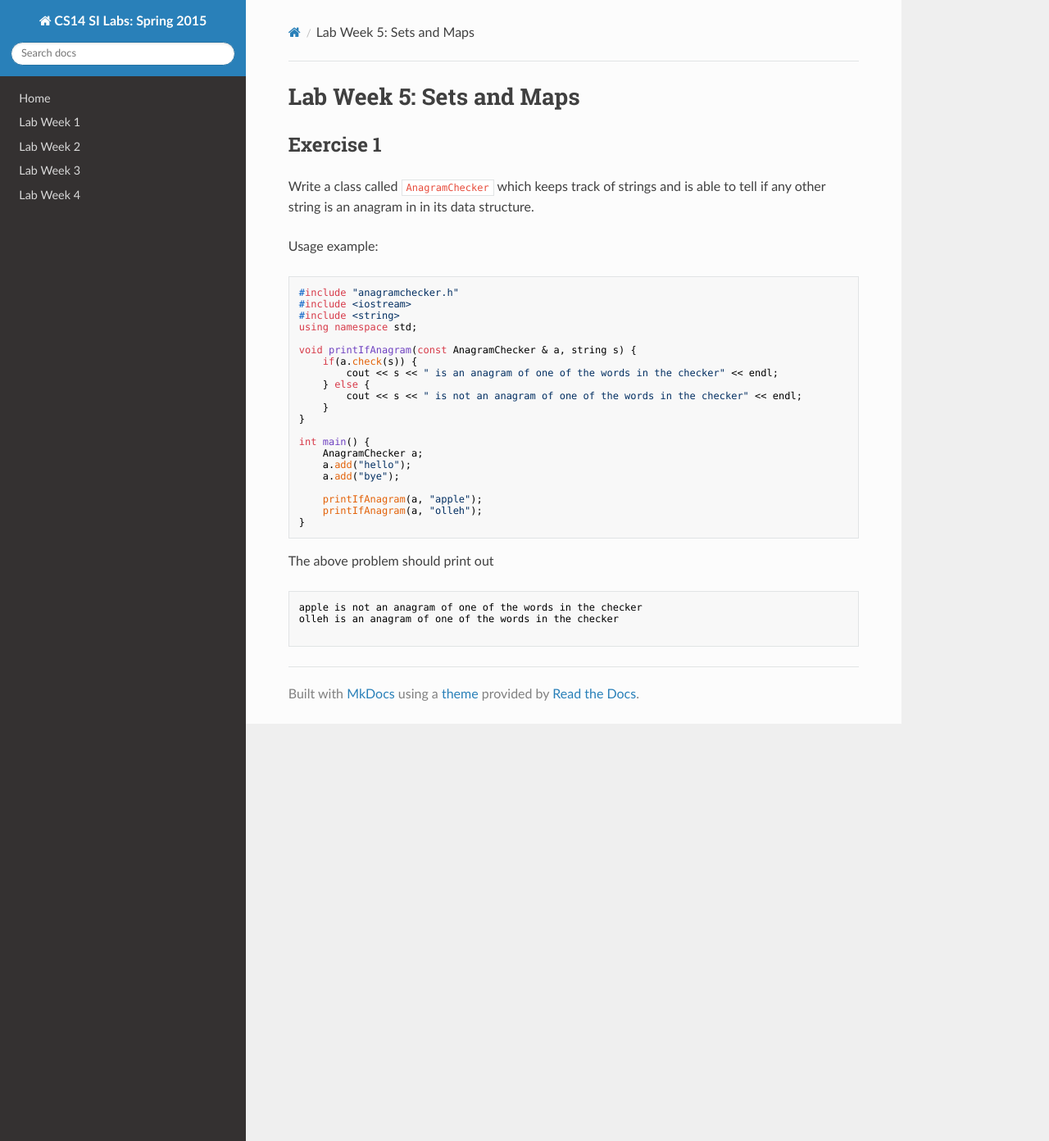
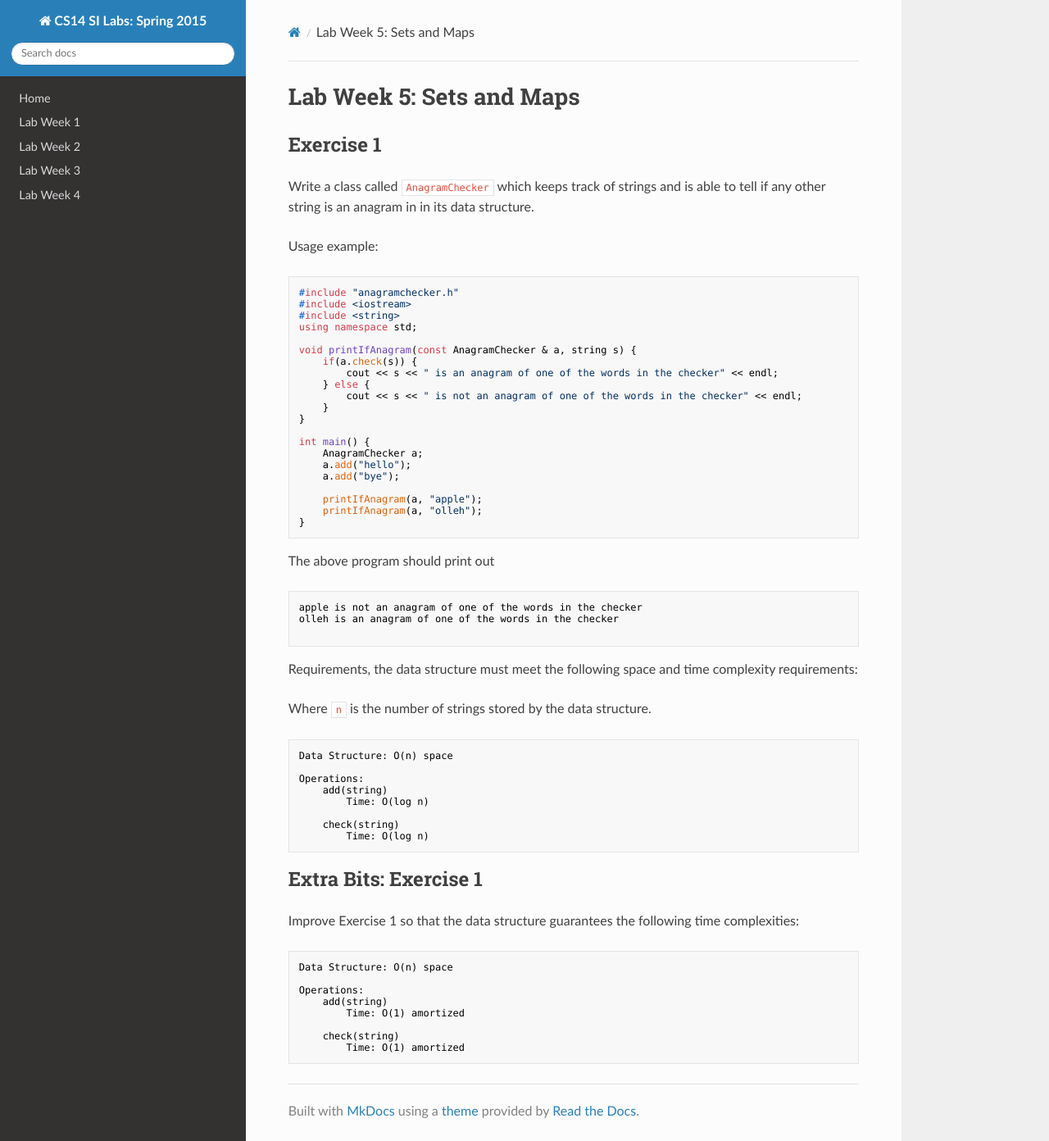
Before and after one commit to cs-si-ucr/CS14-Spring15, an MkDocs documentation site: the page built from docs/lab_week_05.md, in a window 1280 px wide and 1392 px high. Shown: the whole window at 82% size. Built offline with MkDocs 1.6.1, drawn with Linux system fonts in a browser that asks for light colours; nearby versions of some CDN libraries; old or Windows-style settings are respelled for this version of MkDocs.

Commit message:
expanded exercise 1

````diff
--- a/docs/lab_week_05.md
+++ b/docs/lab_week_05.md
@@ -33,9 +33,39 @@ int main() {
 }
 ```
 
-The above problem should print out
+The above program should print out
 ```text
 apple is not an anagram of one of the words in the checker
 olleh is an anagram of one of the words in the checker
 
 ```
+Requirements, the data structure must meet the following
+space and time complexity requirements:
+
+Where `n` is the number of strings stored by the data structure.
+```text
+Data Structure: O(n) space
+
+Operations:
+    add(string)
+        Time: O(log n)
+
+    check(string)
+        Time: O(log n)
+```
+
+Extra Bits: Exercise 1
+----------------------
+Improve Exercise 1 so that the data structure guarantees
+the following time complexities:
+
+```text
+Data Structure: O(n) space
+
+Operations:
+    add(string)
+        Time: O(1) amortized
+
+    check(string)
+        Time: O(1) amortized
+```
````
